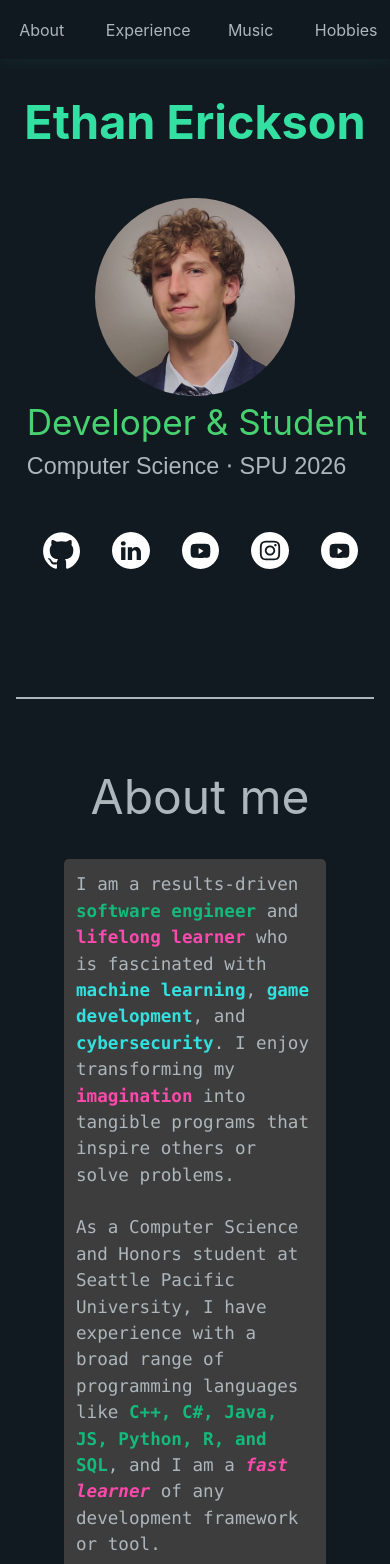
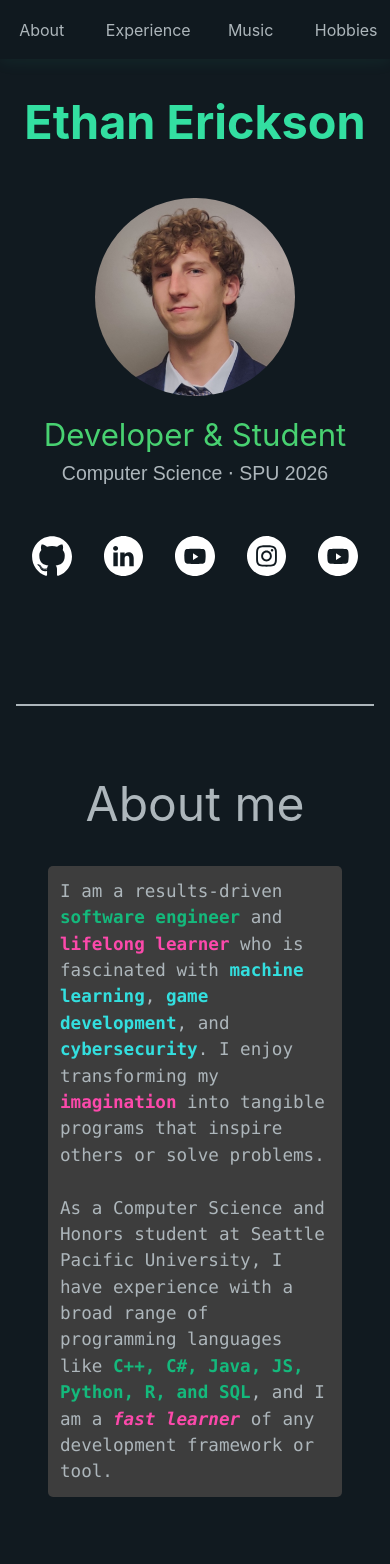
Before and after one commit to coderEFE/personal-website, a Next.js app: page / in a window 390 px wide. Shown: the top 1564 px of the page. Built offline with nearby package versions, Linux system fonts and the light colour scheme.

Commit message:
Fixed formatting for mobile

```diff
--- a/src/styles/Home.module.css
+++ b/src/styles/Home.module.css
@@ -94,10 +94,6 @@
   text-align: center;
 }
 
-.name {
-  margin-left: 3%;
-}
-
 .pfp {
   border-radius: 999px;
   animation: load 1.5s linear;
@@ -190,7 +186,7 @@
 .sectionHeader {
   color: #adb6bb;
   font-size: 3rem;
-  padding: 30px 10px 10px 20px;
+  padding: 30px 10px 10px 10px;
   text-align: center;
 }
 
@@ -200,7 +196,7 @@
   border-radius: 5px;
   padding: 0.75rem;
   display: block;
-  margin: 1rem 3rem 2rem 3rem;
+  margin: 1rem 2rem 2rem 2rem;
   font-size: 1.1rem;
   font-family: Menlo, Monaco, Lucida Console, Liberation Mono, DejaVu Sans Mono,
     Bitstream Vera Sans Mono, Courier New, monospace;
@@ -369,10 +365,19 @@
 
 @media (max-width: 530px) {
   .name h2 {
-    font-size: 6vw;
+    font-size: 5vw;
+    text-align: center;
   }
   .name h3 {
-    font-size: 9vw;
+    margin-top: 1rem;
+    font-size: 8vw;
+    text-align: center;
+  }
+}
+
+@media (min-width: 531px) {
+  .name {
+    margin-left: 3%;
   }
 }
 
```
